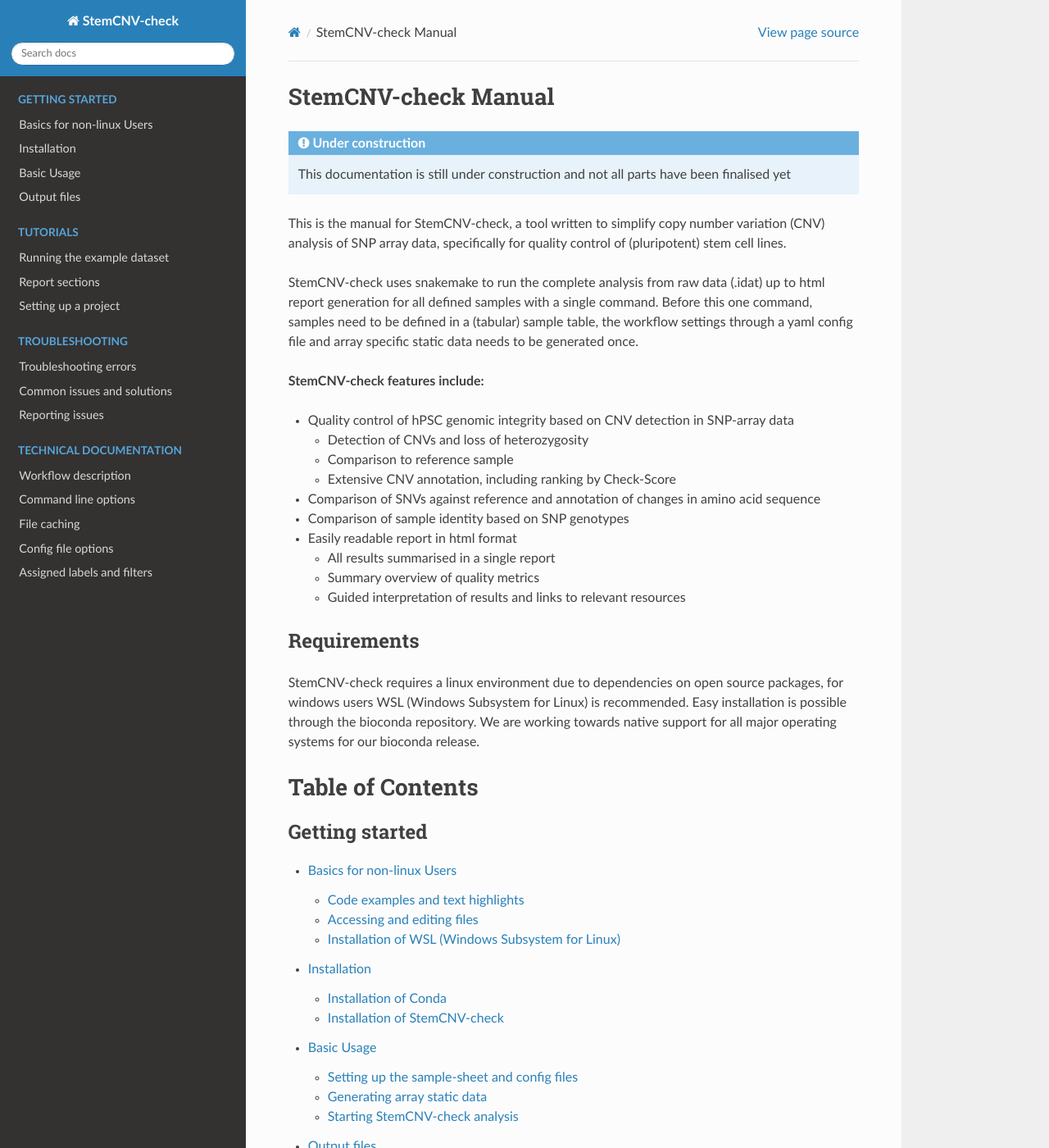
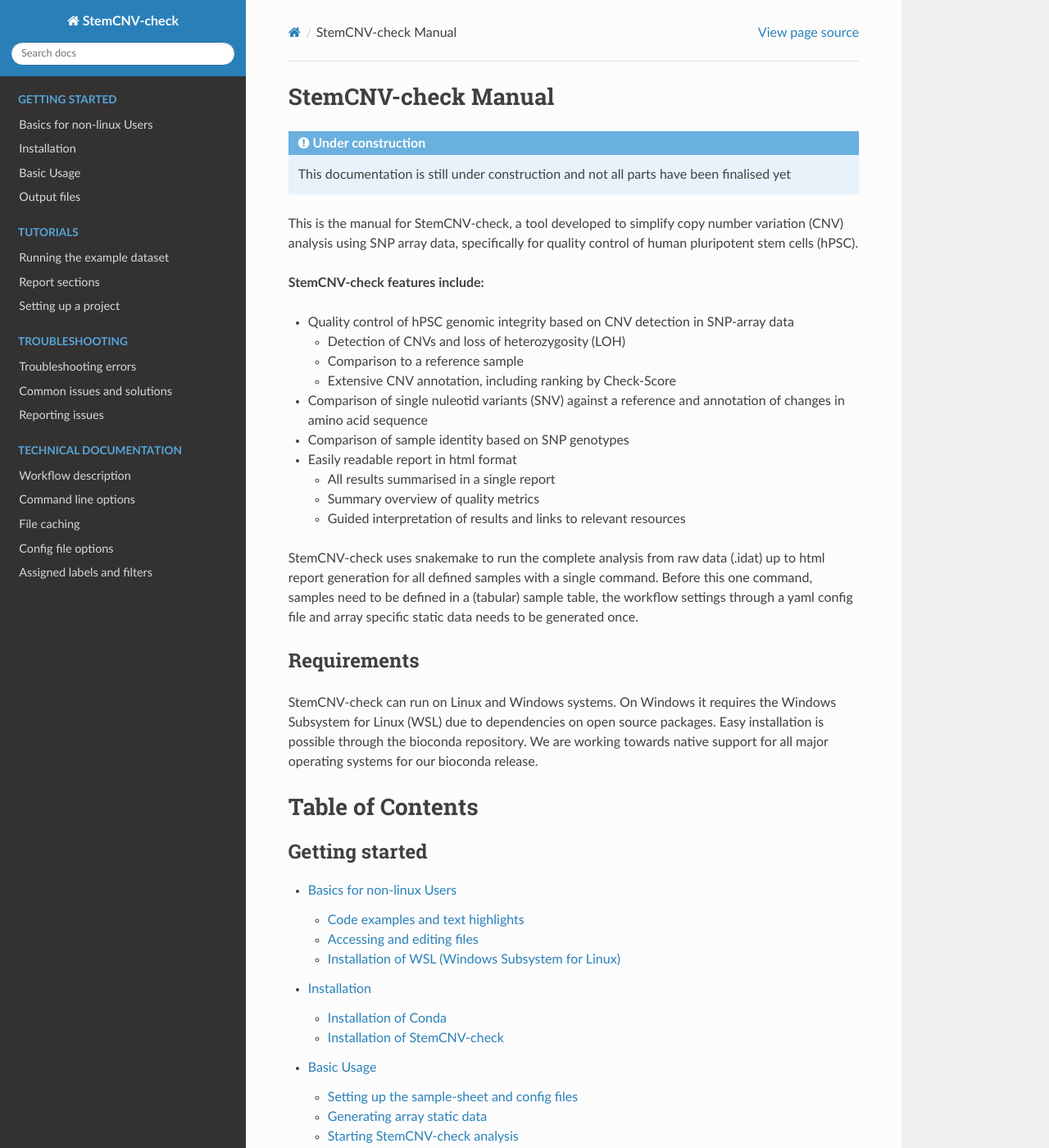
Before and after one commit to bihealth/StemCNV-check, a Sphinx documentation site: the page built from docs/source/index.rst, in a window 1280 px wide and 1400 px high. Shown: the whole window at 82% size. Built offline with Sphinx 7.4.7 and the Read the Docs theme 3.1.0, drawn with Linux system fonts in a browser that asks for light colours.

Commit message:
Update index.rst
minor changes to the text

```diff
--- a/docs/source/index.rst
+++ b/docs/source/index.rst
@@ -6,23 +6,18 @@ StemCNV-check Manual
 
     This documentation is still under construction and not all parts have been finalised yet
 
-This is the manual for StemCNV-check, a tool written to simplify copy number variation (CNV) analysis of SNP array data,
-specifically for quality control of (pluripotent) stem cell lines.
-
-StemCNV-check uses snakemake to run the complete analysis from raw data (.idat) up to html report generation for all
-defined samples with a single command. Before this one command, samples need to be defined in a (tabular) sample table,
-the workflow settings through a yaml config file and array specific static data needs to be generated once.
-
+This is the manual for StemCNV-check, a tool developed to simplify copy number variation (CNV) analysis using SNP array data,
+specifically for quality control of human pluripotent stem cells (hPSC).
 
 **StemCNV-check features include:**
 
 - Quality control of hPSC genomic integrity based on CNV detection in SNP-array data
 
-  - Detection of CNVs and loss of heterozygosity
-  - Comparison to reference sample
+  - Detection of CNVs and loss of heterozygosity (LOH)
+  - Comparison to a reference sample
   - Extensive CNV annotation, including ranking by Check-Score
 
-- Comparison of SNVs against reference and annotation of changes in amino acid sequence
+- Comparison of single nuleotid variants (SNV) against a reference and annotation of changes in amino acid sequence
 - Comparison of sample identity based on SNP genotypes
 - Easily readable report in html format
 
@@ -30,13 +25,14 @@ the workflow settings through a yaml config file and array specific static data
   - Summary overview of quality metrics
   - Guided interpretation of results and links to relevant resources
 
+StemCNV-check uses snakemake to run the complete analysis from raw data (.idat) up to html report generation for all
+defined samples with a single command. Before this one command, samples need to be defined in a (tabular) sample table,
+the workflow settings through a yaml config file and array specific static data needs to be generated once.
 
 Requirements
 ------------
 
-StemCNV-check requires a linux environment due to dependencies on open source packages,
-for windows users WSL (Windows Subsystem for Linux) is recommended.
-Easy installation is possible through the bioconda repository.
+StemCNV-check can run on Linux and Windows systems. On Windows it requires the Windows Subsystem for Linux (WSL) due to dependencies on open source packages. Easy installation is possible through the bioconda repository.
 We are working towards native support for all major operating systems for our bioconda release.
 
 
```
